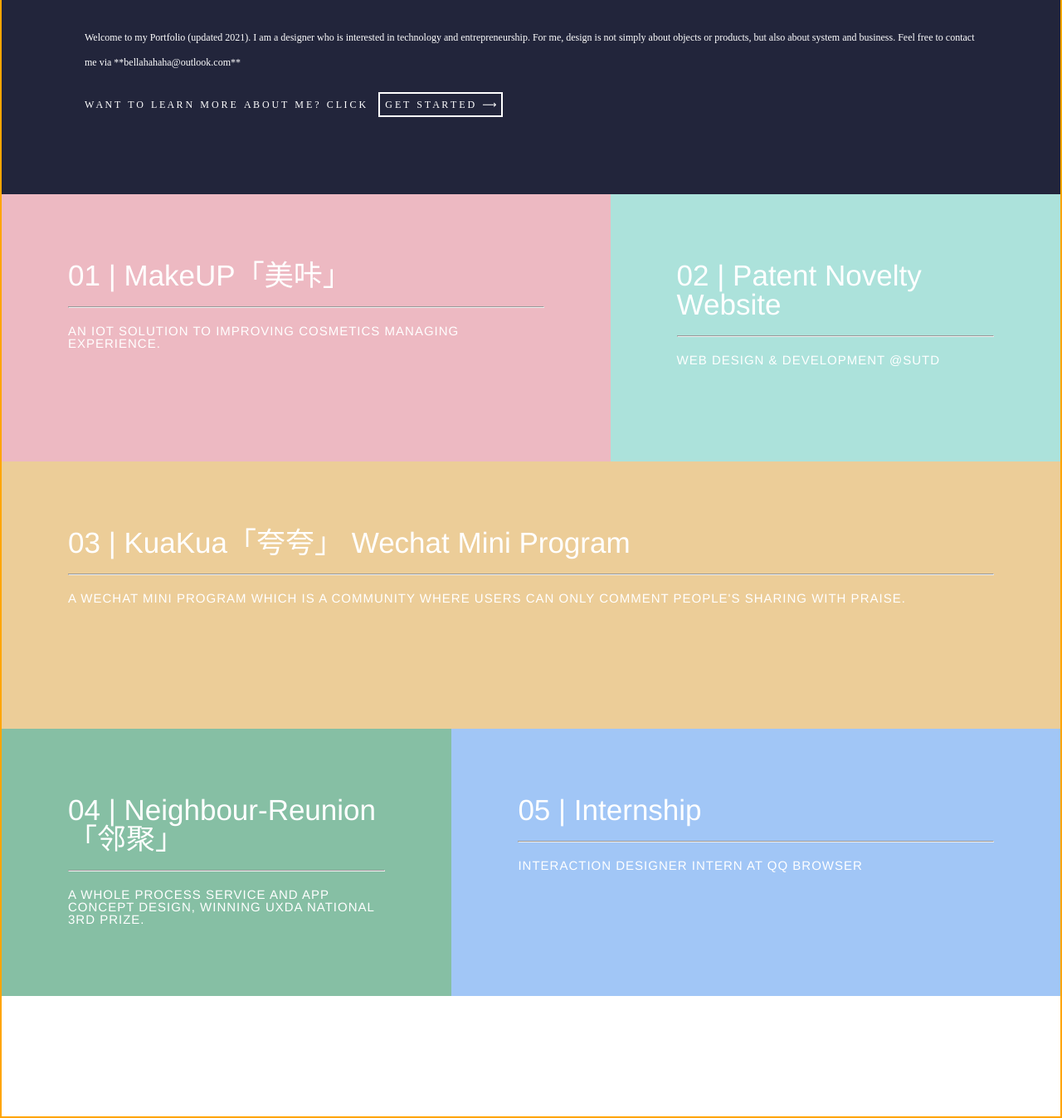
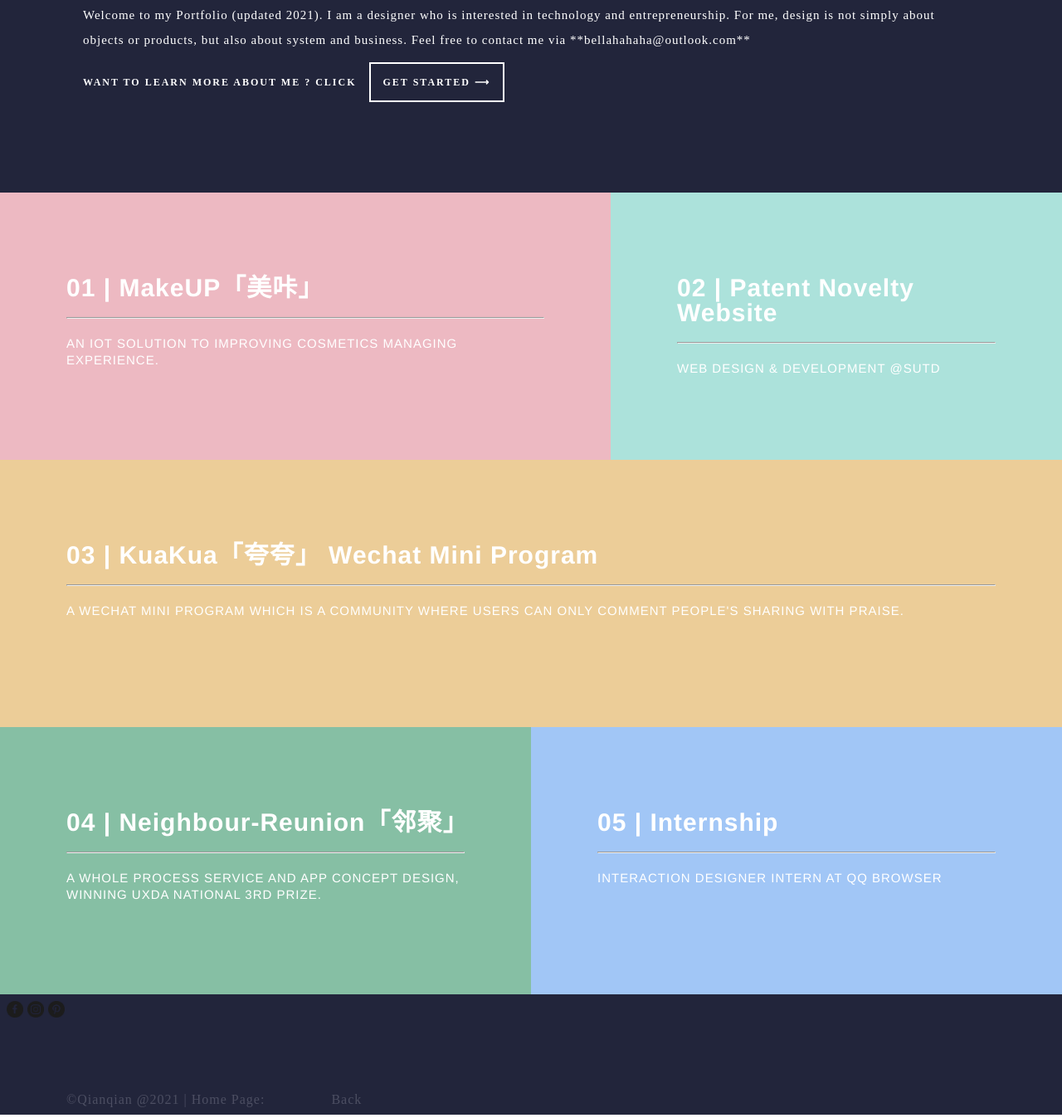
Before and after one commit to Qianqian-Bella/Udacity_Front_end_web_developer_nonadegree, a plain HTML site: page Prj1_Personal_website/index.html in a window 1280 px wide. Shown: the part 267-1614 px from the top of the page at 83% size. Drawn offline with Linux system fonts and the light colour scheme.

Commit message:
project one index page

```diff
--- a/Prj1_Personal_website/index.html
+++ b/Prj1_Personal_website/index.html
@@ -8,43 +8,38 @@
     <meta name="description" content="Bella's Portflio" />
 
     <title>PORTFOLIO</title>
+    <link href="//yanzhang-li.github.io/css/font-awesome.min.css" rel="stylesheet" type="text/css" />
     <link rel="stylesheet" href="static/css/reset.css" />
     <link rel="stylesheet" href="static/css/index.css" />
   </head>
   <body>
     <div class="container">
       <nav class="nav">
-        <a href="#" class="nav-item">P O R T F L I O</a>
-        <a href="#" class="nav-item">A B O U T&nbsp;&nbsp;&nbsp;M E</a>
-        <a href="#" class="nav-item">C O N T A C T</a>
+        <a href="#" class="nav-item"><span class="nav-item">QIANQIAN&#39;S</span>PORTFOLIO</a>
+        <a href="#" class="nav-item">CONTACT</a>
       </nav>
 
       <header class="header">
         <h1 class="intro">Hi, Here is Qianqian</h1>
-        <hr class="intro-break-line"/>
+        <hr class="intro-break-line" />
         <p class="intro-text">
           Welcome to my Portfolio (updated 2021). I am a designer who is interested in technology and entrepreneurship. For me, design is not simply
           about objects or products, but also about system and business. Feel free to contact me via **bellahahaha@outlook.com**
         </p>
-        <p class="know-more">
-          W A N T&nbsp;&nbsp;&nbsp;T O&nbsp;&nbsp;&nbsp;L E A R N&nbsp;&nbsp;&nbsp;M O R E&nbsp;&nbsp;&nbsp;A B O U T&nbsp;&nbsp;&nbsp;M E
-          ?&nbsp;&nbsp;&nbsp;C L I C K&nbsp;&nbsp;&nbsp;&nbsp;&nbsp;<a href="#" class="get-started" style="user-select: auto"
-            >G E T&nbsp;&nbsp;&nbsp;S T A R T E D&nbsp;&nbsp;&nbsp;&LongRightArrow;</a
-          >
-        </p>
+        <p class="know-more">Want to learn more about me ? click<a href="#" class="get-started">Get started &LongRightArrow;</a></p>
       </header>
 
       <main class="main">
         <div class="line-one">
           <article class="post-one">
             <a href="#" class="post-header">01 | MakeUP「美咔」</a>
-            <hr class="post-break-line"/>
+            <hr class="post-break-line" />
             <p class="post-intro">An IoT solution to improving cosmetics managing experience.</p>
           </article>
 
           <article class="post-two">
             <a href="#" class="post-header">02 | Patent Novelty Website</a>
-            <hr class="post-break-line"/>
+            <hr class="post-break-line" />
             <p class="post-intro">Web Design &amp; Development @SUTD</p>
           </article>
         </div>
@@ -52,7 +47,7 @@
         <div class="line-two">
           <article class="post-three">
             <a href="#" class="post-header">03 | KuaKua「夸夸」 Wechat Mini Program</a>
-            <hr class="post-break-line"/>
+            <hr class="post-break-line" />
             <p class="post-intro">A Wechat Mini Program which is a community where users can only comment people&#39;s sharing with praise.</p>
           </article>
         </div>
@@ -60,20 +55,25 @@
         <div class="line-three">
           <article class="post-four">
             <a href="#" class="post-header">04 | Neighbour-Reunion「邻聚」</a>
-            <hr class="post-break-line"/>
+            <hr class="post-break-line" />
             <p class="post-intro">A whole process service and app concept design, winning UXDA National 3rd Prize.</p>
           </article>
 
           <article class="post-five">
             <a href="#" class="post-header">05 | Internship</a>
-            <hr class="post-break-line"/>
+            <hr class="post-break-line" />
             <p class="post-intro">Interaction Designer Intern at QQ Browser</p>
           </article>
         </div>
       </main>
 
       <footer class="footer">
-        <span>&copy;Qianqian @2021 | Home Page: <a href="#">Back</a></span>
+        <div class="icons">
+          <a href="#" class="icon"><img class="icon" src="./static/images/facebook_round.png" alt="Facebook" /></a>
+          <a href="#" class="icon"><img class="icon" src="./static/images/instagram_round.png" alt="Instagram" /></a>
+          <a href="#" class="icon"><img class="icon" src="./static/images/pinterest_round.png" alt="Pinterest" /></a>
+        </div>
+        <div class="down">&copy;Qianqian @2021 | Home Page:<a href="#" class="down">Back</a></div>
       </footer>
     </div>
   </body>
--- a/Prj1_Personal_website/static/css/index.css
+++ b/Prj1_Personal_website/static/css/index.css
@@ -1,15 +1,17 @@
 * {
   color: white;
   background-color: rgb(34, 37, 59);
+  letter-spacing: 1px;
   font-family: 'Source Sans Pro', Helvetica, sans-serif;
+  background-color: transparent;
 }
 
+/* layout */
 .container {
   display: grid;
   grid-template-columns: 1fr;
   grid-template-rows: 3% 28% auto 9%;
   grid-area: 'nav' 'header' 'main' 'footer';
-  border: 2px solid orange;
   height: 1610px;
 }
 
@@ -33,23 +35,26 @@
 .footer {
   grid-area: 'footer';
   /* border: 1px solid red; */
+  background-color: rgb(34, 37, 59);
 }
 
 .nav {
   display: flex;
+  padding: 10px;
   justify-content: space-between;
 }
 
 .nav-item {
   font-size: 12.8px;
-  font-weight: 1000;
+  font-weight: 500;
+  letter-spacing: 4px;
   padding: 12.8px;
 }
 
 .intro {
   font-size: 40px;
-  font-weight: 400;
-  margin-top: 145px;
+  font-weight: bold;
+  margin-top: 120px;
   margin-left: 100px;
   background: none;
 }
@@ -62,7 +67,7 @@
 }
 
 .intro-text {
-  font-size: 12px;
+  font-size: 15px;
   font-weight: 400;
   line-height: 30px;
   margin-top: 30px;
@@ -73,13 +78,20 @@
 
 .get-started {
   border: 2px solid white;
-  padding: 6px;
+  margin: 15px;
+  padding: 15px;
+  font-size: 12px;
+  font-weight: 900;
+  text-transform: uppercase;
+  letter-spacing: 2px;
   background: none;
 }
 
 .know-more {
   font-size: 12px;
-  font-weight: 400;
+  font-weight: 900;
+  text-transform: uppercase;
+  letter-spacing: 2px;
   margin-top: 30px;
   margin-left: 100px;
   background: none;
@@ -113,12 +125,14 @@
 
 .post-one {
   padding: 80px;
+  padding-top: 100px;
   background-color: rgb(237, 185, 194);
   width: 60%;
 }
 
 .post-two {
   padding: 80px;
+  padding-top: 100px;
   background-color: rgb(172, 226, 219);
   width: 40%;
 }
@@ -129,6 +143,7 @@
 
 .post-three {
   padding: 80px;
+  padding-top: 100px;
   background-color: rgb(236, 205, 152);
   width: 100%;
 }
@@ -139,41 +154,53 @@
 
 .post-four {
   padding: 80px;
+  padding-top: 100px;
   background-color: rgb(134, 191, 164);
-  width: 40%;
+  width: 50%;
 }
 
 .post-five {
   padding: 80px;
+  padding-top: 100px;
   background-color: rgb(161, 198, 246);
-  width: 60%;
+  width: 50%;
 }
 
 .post-header {
-  font-size: 35px;
-  font-weight: 600px;
+  font-size: 30px;
+  font-weight: bold;
 }
 
 .post-break-line {
   height: solid 3p;
-  color:red;
+  color: red;
   margin-top: 20px;
   margin-bottom: 20px;
 }
 
-.post-intro{
+.post-intro {
   font-size: 15px;
   text-transform: uppercase;
-  letter-spacing: 1px;
   font-weight: 8px;
+  line-height: 20px;
+}
+.icon {
+  height: 20px;
+}
+.icons {
+  padding: 8px;
 }
 
-
+.down{
+  color: #F4F4FF33;
+  margin-left: 80px;
+  margin-top: 80px;
+}
 
 a {
   text-decoration: none;
 }
 
 a:hover {
-  color: aqua;
+  color:aqua;
 }
--- a/Prj1_Personal_website/static/css/reset.css
+++ b/Prj1_Personal_website/static/css/reset.css
@@ -24,7 +24,6 @@ time, mark, audio, video {
 	font-size: 100%;
 	font: inherit;
 	vertical-align: baseline;
-	background-color: transparent;
 }
 /* HTML5 display-role reset for older browsers */
 article, aside, details, figcaption, figure,
```
Also changed, not shown: Prj1_Personal_website/post_one.html (added), Prj1_Personal_website/static/images/facebook_round.png (added), Prj1_Personal_website/static/images/instagram_round.png (added), Prj1_Personal_website/static/images/pinterest_round.png (added), README.md.
